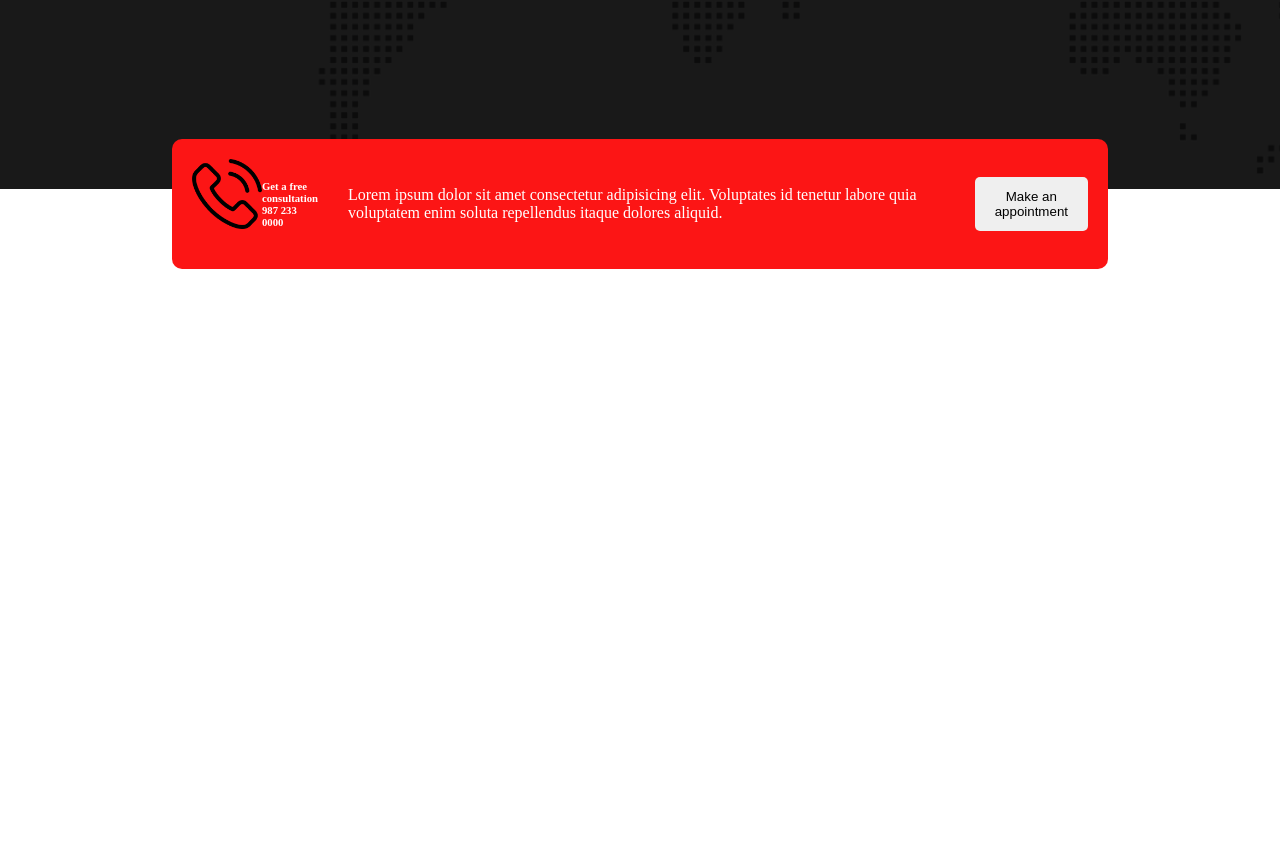
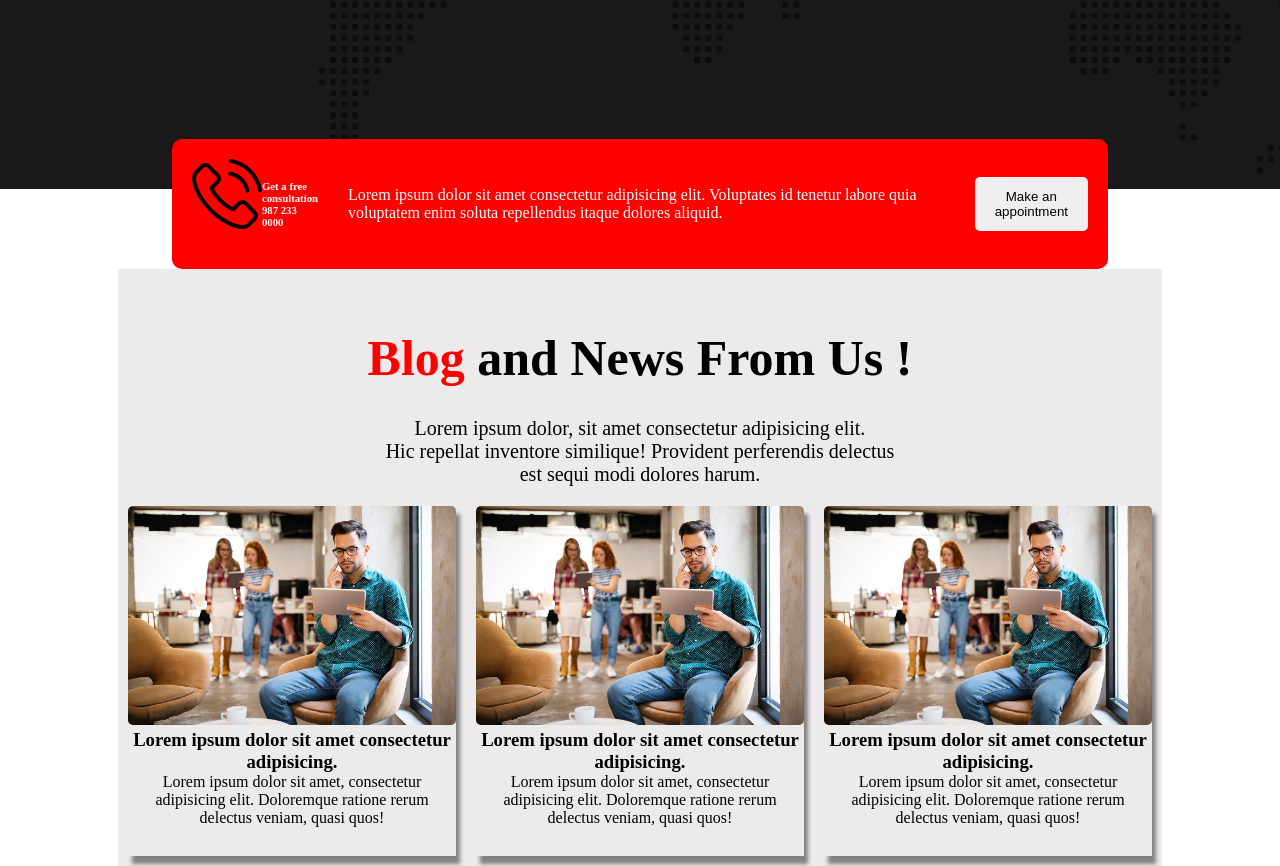
Before and after one commit to Nuru838/digital-agency, a plain HTML site: page index.html in a window 1280 px wide. Shown: the part 1520-2386 px from the top of the page. Before the commit the page ends 1789 px from the top, so only its background shows below. Drawn offline with Linux system fonts and the light colour scheme.

Commit message:
blog section added

```diff
--- a/index.html
+++ b/index.html
@@ -97,11 +97,35 @@
             </div>
             <div class="appointment-btn"><button class="btn">Make an appointment</button></div>
         </div>
+<!-- Blog and News section  -->
+        <section>
+            <div class="blog-container">
+                <h1 class="blog-title"> <span class="digital-title">Blog</span> and News From Us !</h1>
+                <p class="blog-description">Lorem ipsum dolor, sit amet consectetur adipisicing elit. <br> Hic repellat inventore similique! Provident perferendis delectus <br> est sequi modi dolores harum.</p>
 
+                <div class="cards">
+                    <div class="card">
+                        <img class="blog-image" src="./asset/image/blog-1.jpg" alt="">
+                        <h3>Lorem ipsum dolor sit amet consectetur adipisicing.</h3>
+                        <p>Lorem ipsum dolor sit amet, consectetur adipisicing elit. Doloremque ratione rerum delectus veniam, quasi quos!</p>
+                    </div>
+                    <div class="card">
+                        <img class="blog-image" src="./asset/image/blog-1.jpg" alt="">
+                        <h3>Lorem ipsum dolor sit amet consectetur adipisicing.</h3>
+                        <p>Lorem ipsum dolor sit amet, consectetur adipisicing elit. Doloremque ratione rerum delectus veniam, quasi quos!</p>
+                    </div>
+                    <div class="card">
+                        <img class="blog-image" src="./asset/image/blog-1.jpg" alt="">
+                        <h3>Lorem ipsum dolor sit amet consectetur adipisicing.</h3>
+                        <p>Lorem ipsum dolor sit amet, consectetur adipisicing elit. Doloremque ratione rerum delectus veniam, quasi quos!</p>
+                    </div>
+                </div>
+            </div>
+        </section>
+    </main>
+    <footer>
 
-
-    </main>
-    <footer></footer>
+    </footer>
 </body>
 
 </html>
--- a/style.css
+++ b/style.css
@@ -126,9 +126,43 @@
     width: 70%;
     margin: auto;
     color: white;
-    background-color: rgb(252, 21, 21);
+    background-color: red;
     border-radius: 10px;
     padding: 20px;
     margin-top: -50px;
     gap: 30px;
 }
+.blog-container{
+    width: 80%;
+    margin: 0 auto;
+    background-color: rgb(236, 234, 234);
+    padding: 10px;
+}
+.blog-title{
+    color: black;
+    text-align: center;
+    margin-top: 50px;
+    font-size: 50px;
+}
+.blog-description{
+    text-align: center;
+    margin-top: 30px;
+    font-size: 20px;
+}
+.card{
+    height: 350px;
+    width: 350px;
+    margin-top: 20px;
+    text-align: center;
+    gap: 10px;
+    box-shadow: 4px 8px 4px grey;
+}
+.blog-image{
+    width: 100%;
+    border-radius: 5px;
+}
+.cards{
+    display: flex;
+    justify-content: center;
+    gap: 20px;
+}
```
